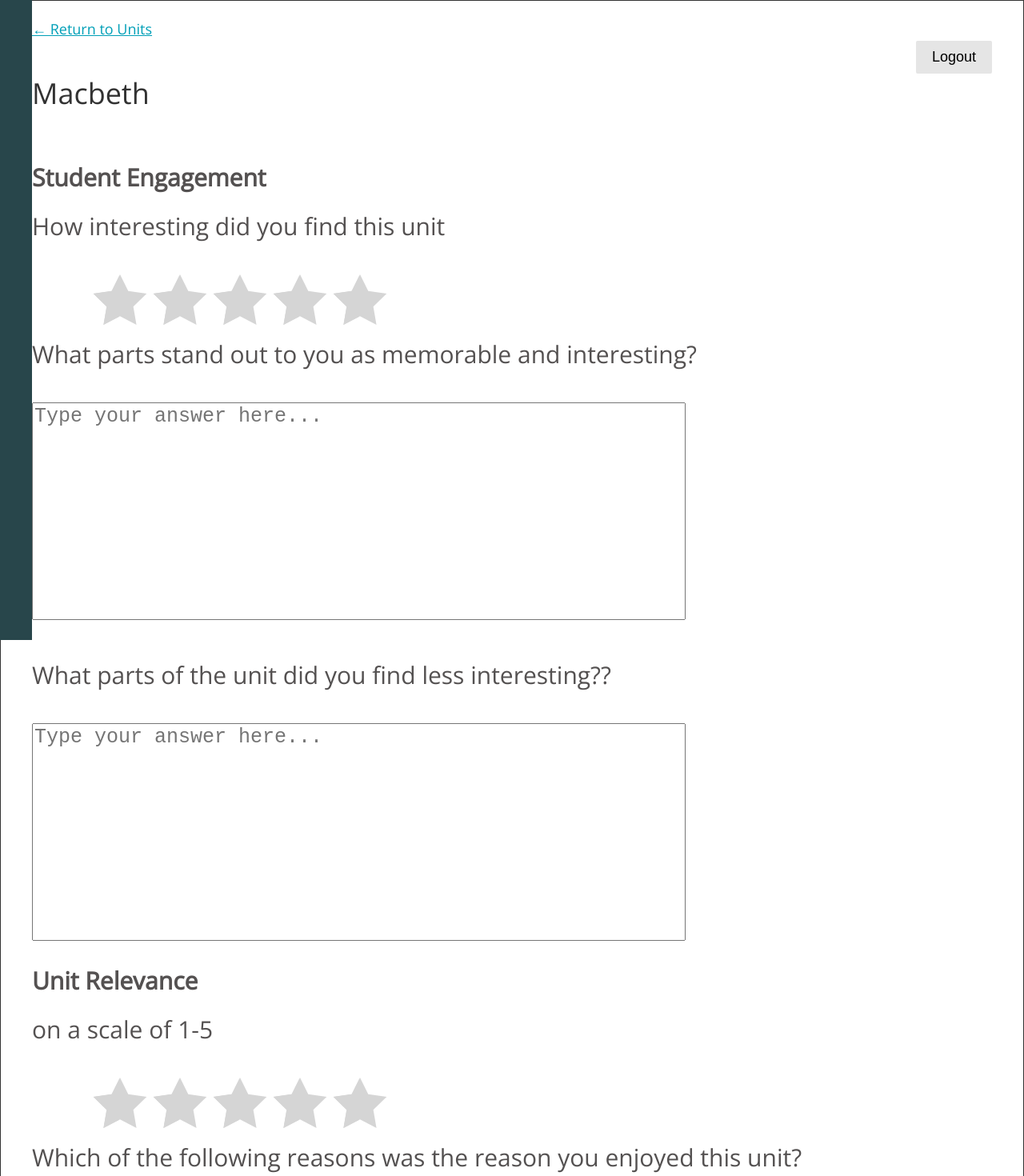
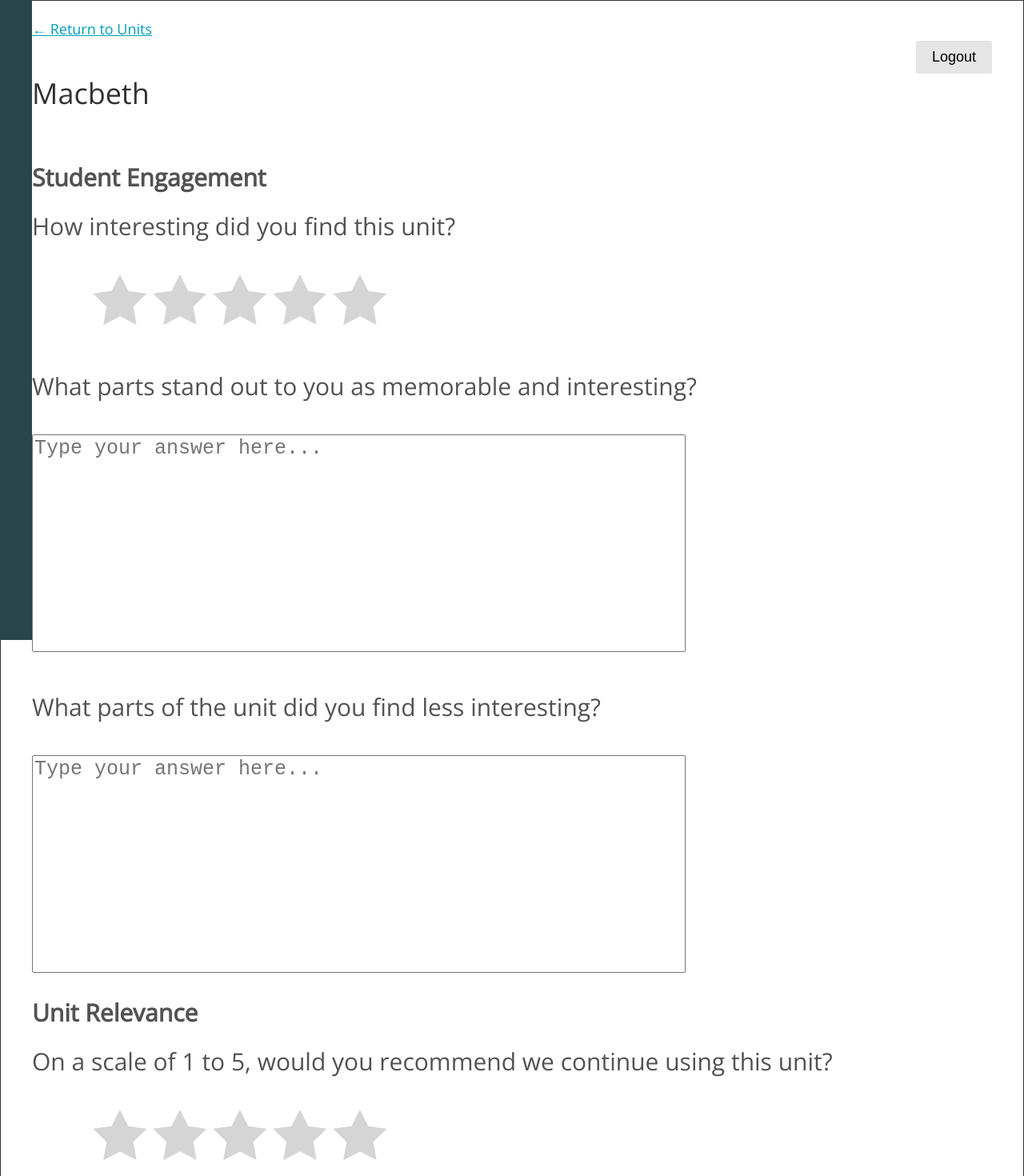
Before and after one commit to codebase-berkeley/teacher-portal, a React (Create React App) app in the folder client/: page /survey in a window 1280 px wide. Shown: the top 1470 px of the page at 80% size. Built offline with nearby package versions, Linux system fonts and the light colour scheme; the HTML template or start-up script is replaced by a standard one.

Commit message:
fixed margins for star and made questions match the figma template

```diff
--- a/client/src/components/Survey/Survey.jsx
+++ b/client/src/components/Survey/Survey.jsx
@@ -27,7 +27,7 @@ class Survey extends Component {
         </div>
 
         <div className="star-container">
-          <Star question="How interesting did you find this unit" />
+          <Star question="How interesting did you find this unit?" />
         </div>
 
         <div className="frq-container">
@@ -35,7 +35,7 @@ class Survey extends Component {
         </div>
 
         <div className="frq-container">
-          <FRQ question="What parts of the unit did you find less interesting??" />
+          <FRQ question="What parts of the unit did you find less interesting?" />
         </div>
 
         <div className="section-container">
@@ -43,7 +43,7 @@ class Survey extends Component {
         </div>
 
         <div className="star-container">
-          <Star question="on a scale of 1-5" />
+          <Star question="On a scale of 1 to 5, would you recommend we continue using this unit?" />
         </div>
 
         <div className="mc-container">
--- a/client/src/components/Survey_components/Star/Star.css
+++ b/client/src/components/Survey_components/Star/Star.css
@@ -131,4 +131,5 @@ h1 a {
 
 .demo {
   padding: 40px;
+  margin-bottom: 60px;
 }
```
